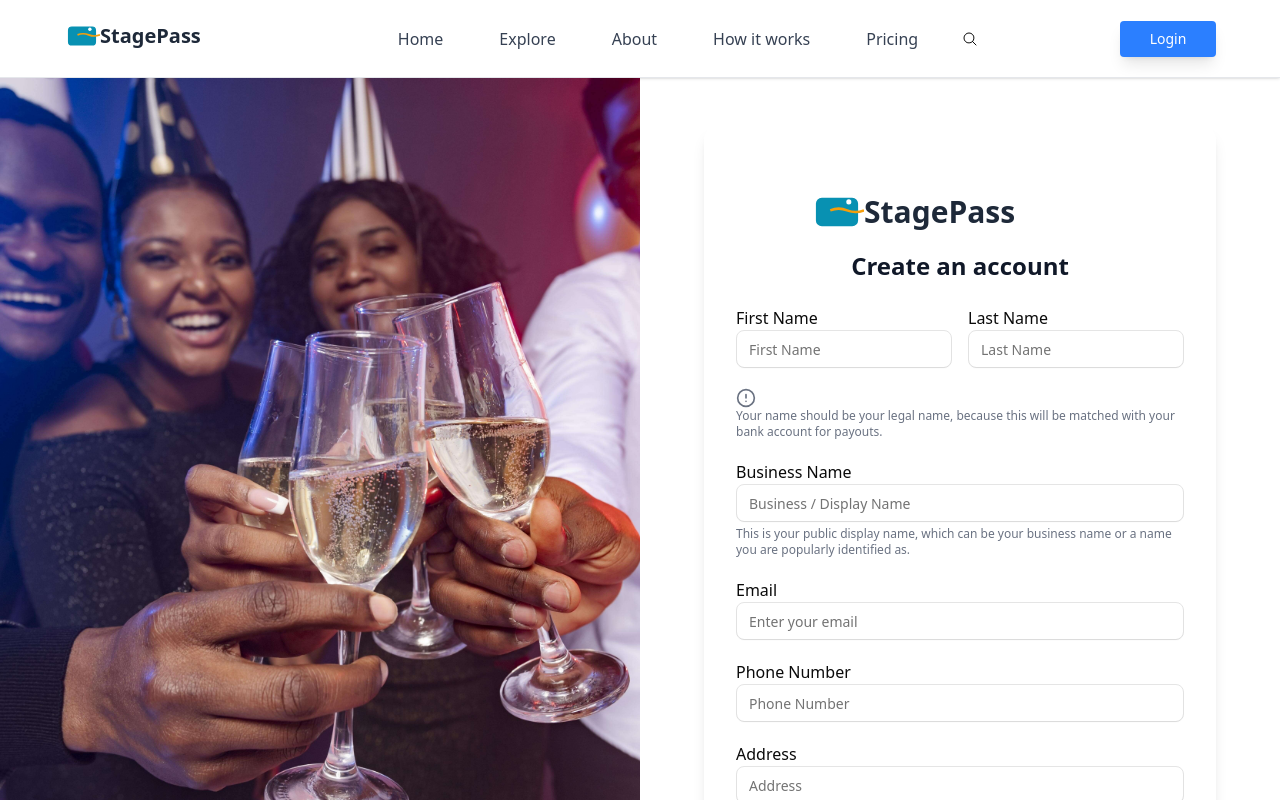
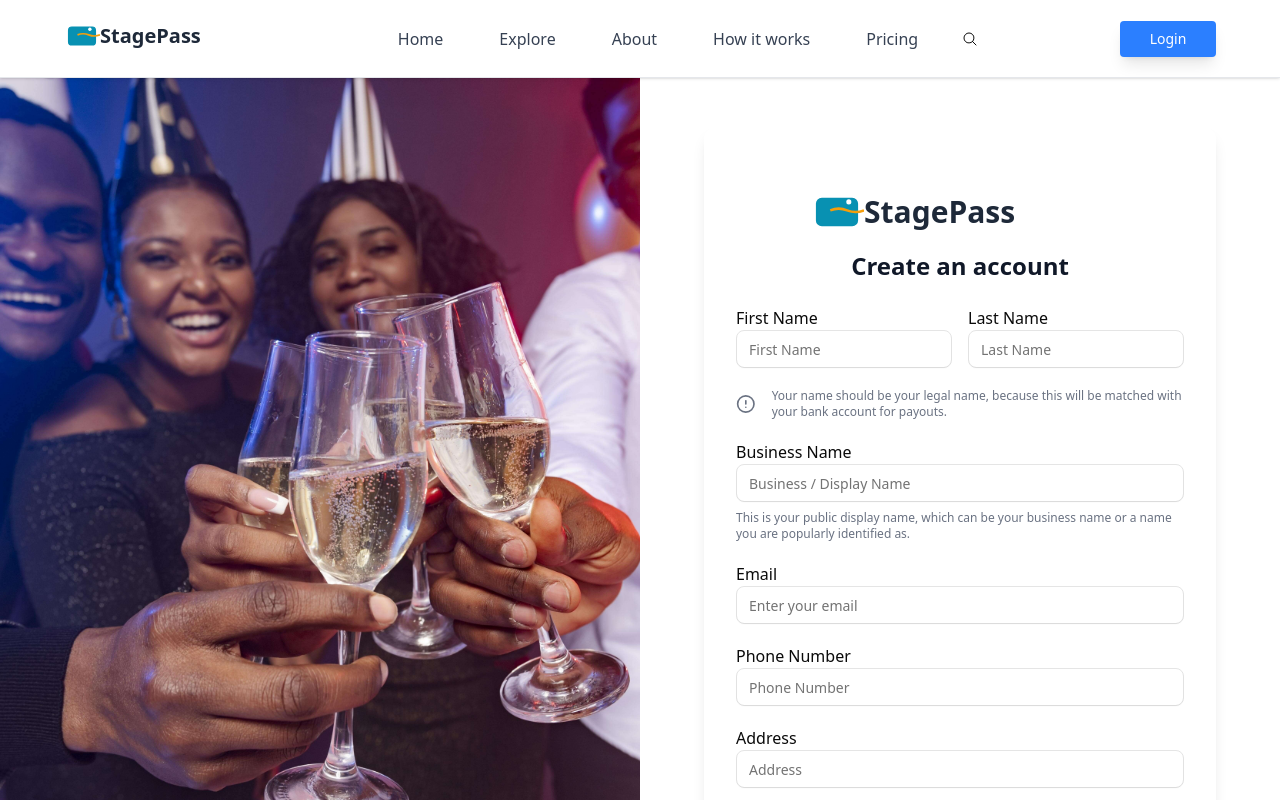
Before and after one commit to Oliveszn/e-ticket-platform, a Next.js app in the folder client/: page /auth/register in a window 1280 px wide. Shown: the top 800 px of the page. Built offline with nearby package versions, Linux system fonts and the light colour scheme.

Commit message:
changes on auth

```diff
--- a/client/src/app/auth/layout.tsx
+++ b/client/src/app/auth/layout.tsx
@@ -20,13 +20,10 @@ export default function AuthLayout({
           fill
           className="object-cover object-center"
           sizes="(min-width:1024px) 50vw, 100vw"
-          // width={730}
-          // height={650}
-          // style={{ maxWidth: "100%", height: "auto" }}
         />
       </div>
-      <div className="flex flex-1 flex-col h-full justify-start items-center px-4 py-12 sm:px-6 lg:px-8">
-        {children}
+      <div className="flex flex-1 h-screen justify-center items-start px-4 sm:px-6 lg:px-8 overflow-y-auto">
+        <div className="w-full flex justify-center py-12">{children}</div>
       </div>
     </div>
   );
--- a/client/src/app/auth/register/page.tsx
+++ b/client/src/app/auth/register/page.tsx
@@ -17,7 +17,7 @@ const Register = () => {
       <form className="space-y-5">
         {/* Name Fields */}
         <div className="grid grid-cols-1 sm:grid-cols-2 gap-4">
-          <div className="space-y-1">
+          <div className="space-y-2">
             <label htmlFor="firstName" className="">
               First Name
             </label>
@@ -31,7 +31,7 @@ const Register = () => {
             </div>
           </div>
 
-          <div className="space-y-1">
+          <div className="space-y-2">
             <label htmlFor="lastName" className="">
               Last Name
             </label>
@@ -45,14 +45,14 @@ const Register = () => {
             </div>
           </div>
         </div>
-        <p className="text-xs font-medium text-gray-500">
-          <CircleAlert className="size-5" />
+        <p className="text-xs flex items-center gap-4 font-medium text-gray-500">
+          <CircleAlert className="size-7" />
           Your name should be your legal name, because this will be matched with
           your bank account for payouts.
         </p>
 
         {/* Business Name */}
-        <div className="space-y-1">
+        <div className="space-y-2">
           <label htmlFor="lastName" className="">
             Business Name
           </label>
@@ -71,7 +71,7 @@ const Register = () => {
         </div>
 
         {/* Email */}
-        <div className="space-y-1">
+        <div className="space-y-2">
           <label htmlFor="email" className="">
             Email
           </label>
@@ -86,7 +86,7 @@ const Register = () => {
         </div>
 
         {/* Number */}
-        <div className="space-y-1">
+        <div className="space-y-2">
           <label htmlFor="number" className="">
             Phone Number
           </label>
@@ -101,7 +101,7 @@ const Register = () => {
         </div>
 
         {/* Address */}
-        <div className="space-y-1">
+        <div className="space-y-2">
           <label htmlFor="address" className="">
             Address
           </label>
@@ -116,7 +116,7 @@ const Register = () => {
         </div>
 
         {/* Password */}
-        <div className="space-y-1">
+        <div className="space-y-2">
           <label htmlFor="password" className="">
             Password
           </label>
--- a/client/src/app/layout.tsx
+++ b/client/src/app/layout.tsx
@@ -2,6 +2,7 @@ import type { Metadata } from "next";
 import "./globals.css";
 import Navbar from "@/components/Navbar";
 import Footer from "@/components/Footer";
+import ConditionalFooter from "@/components/conditionalFooter";
 
 export const metadata: Metadata = {
   title: "Create Next App",
@@ -21,7 +22,7 @@ export default function RootLayout({
       >
         <Navbar />
         {children}
-        {/* <Footer /> */}
+        <ConditionalFooter />
       </body>
     </html>
   );
--- a/client/src/components/Navbar.tsx
+++ b/client/src/components/Navbar.tsx
@@ -11,7 +11,7 @@ export default function Navbar() {
     { name: "Pricing", link: "/pricing" },
   ];
   return (
-    <nav className="bg-white shadow-sm border-b border-gray-200 px-6 sm:px-8 lg:px-10 sticky top-0">
+    <nav className="bg-white shadow-sm border-b border-gray-200 px-6 sm:px-8 lg:px-10 sticky top-0 z-10">
       <div className="max-w-6xl mx-auto py-4 flex justify-between items-center">
         <div className="flex-shrink-0 cursor-pointer">
           <Link
--- /dev/null
+++ b/client/src/components/conditionalFooter.tsx
@@ -0,0 +1,15 @@
+// had to add this to conditionally render footer so not to come up in auth pages
+"use client";
+import { usePathname } from "next/navigation";
+import Footer from "./Footer";
+
+export default function ConditionalFooter() {
+  const pathname = usePathname();
+
+  // Hide footer on auth pages
+  if (pathname.startsWith("/auth")) {
+    return null;
+  }
+
+  return <Footer />;
+}
```
